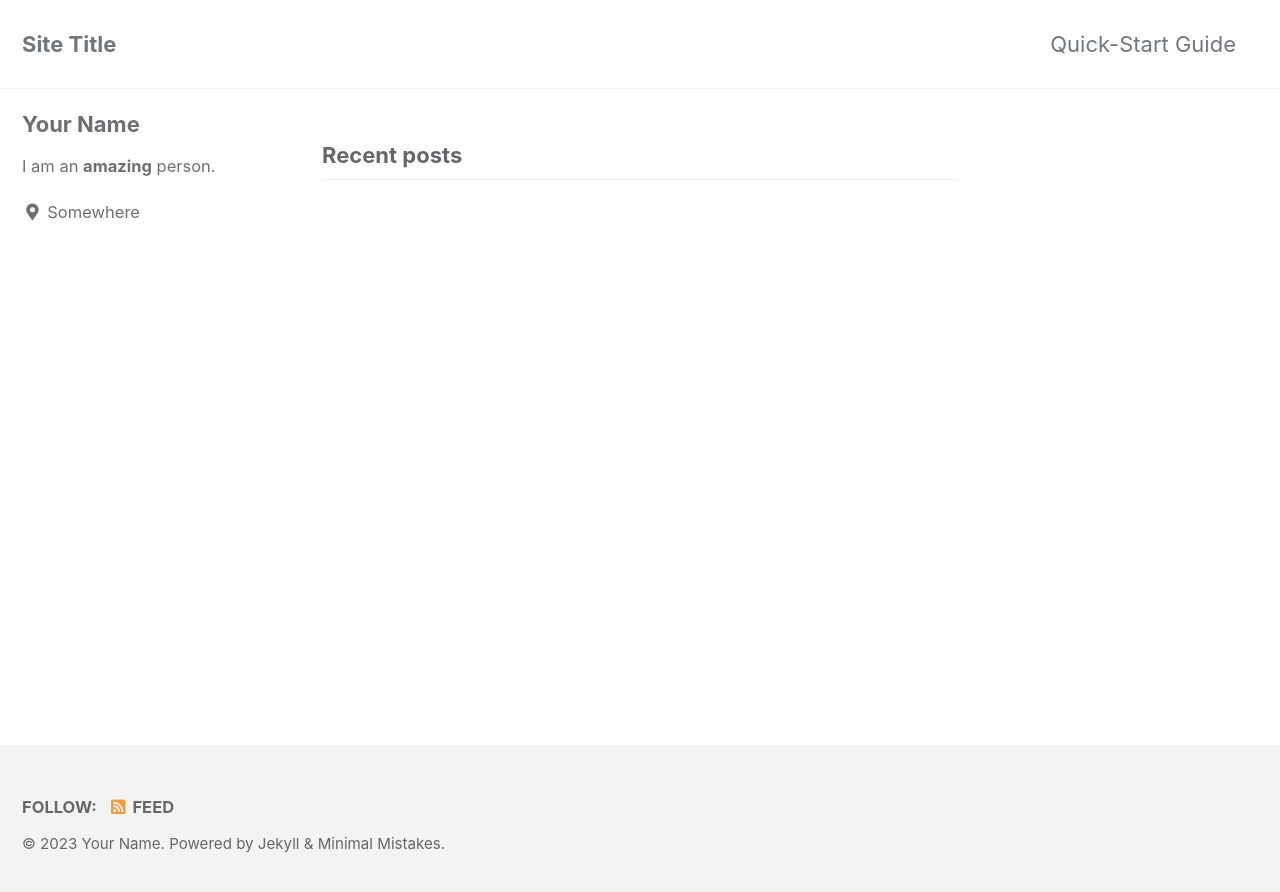
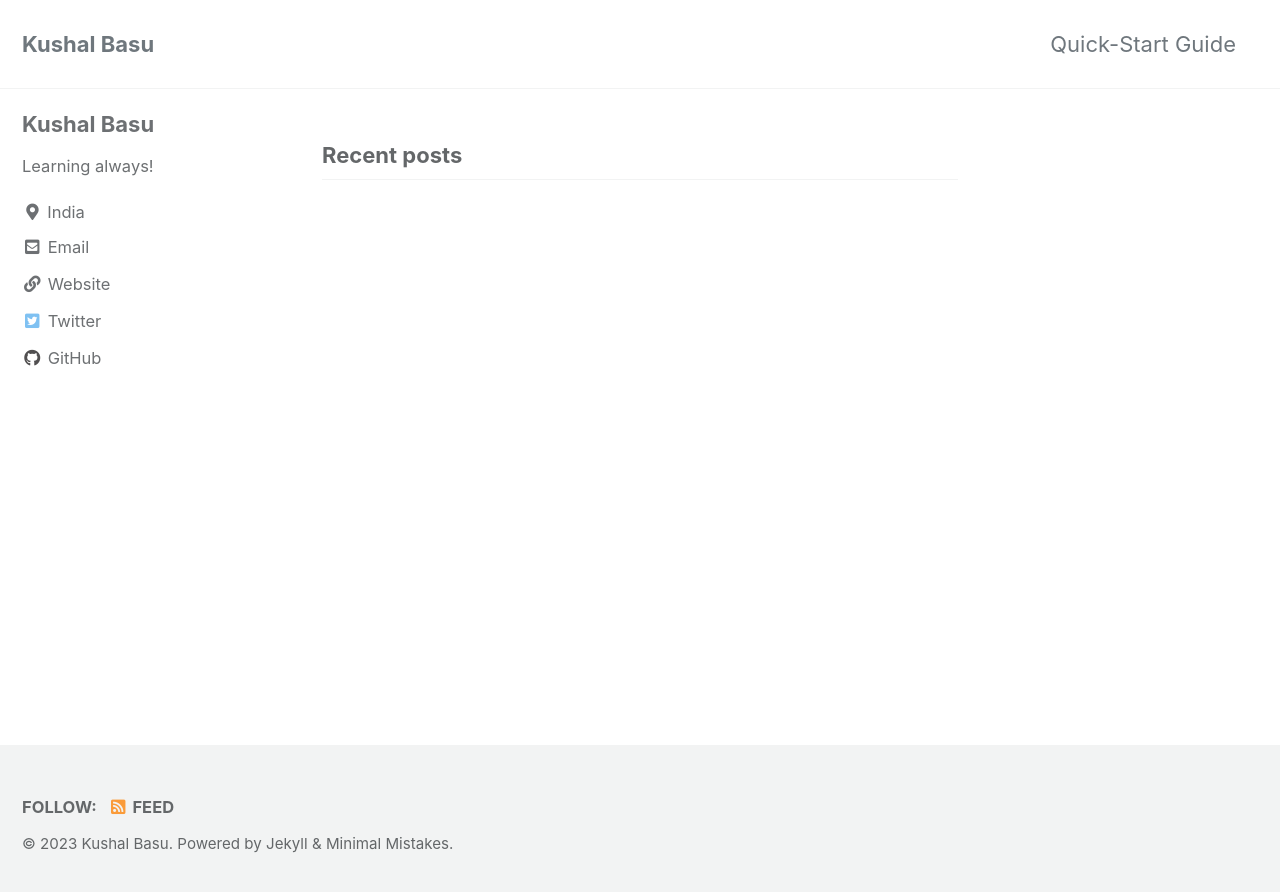
Before and after one commit to KushalB/kushalb.github.io, a Jekyll site: the page built from index.html, in a window 1280 px wide. Shown: the top 892 px of the page. Built offline with Jekyll 4.4.1, drawn with Linux system fonts in a browser that asks for light colours; cached includes are drawn as plain includes; the list of posts is cut into pages by our own code.

Commit message:
config yml update

```diff
--- a/_config.yml
+++ b/_config.yml
@@ -16,12 +16,12 @@ minimal_mistakes_skin    : "default" # "air", "aqua", "contrast", "dark", "dirt"
 
 # Site Settings
 locale                   : "en-US"
-title                    : "Site Title"
+title                    : "Kushal Basu"
 title_separator          : "-"
 subtitle                 : # site tagline that appears below site title in masthead
-name                     : "Your Name"
-description              : "An amazing website."
-url                      : # the base hostname & protocol for your site e.g. "https://mmistakes.github.io"
+name                     : "Kushal Basu"
+description              : "My Dev Journey, Summarised."
+url                      : "kushalb.github.io"
 baseurl                  : # the subpath of your site, e.g. "/blog"
 repository               : # GitHub username/repo-name e.g. "mmistakes/minimal-mistakes"
 teaser                   : # path of fallback teaser image, e.g. "/assets/images/500x300.png"
@@ -104,27 +104,27 @@ analytics:
 
 # Site Author
 author:
-  name             : "Your Name"
+  name             : "Kushal Basu"
   avatar           : # path of avatar image, e.g. "/assets/images/bio-photo.jpg"
-  bio              : "I am an **amazing** person."
-  location         : "Somewhere"
+  bio              : "Learning always!"
+  location         : "India"
   email            :
   links:
     - label: "Email"
       icon: "fas fa-fw fa-envelope-square"
-      # url: "mailto:your.name@email.com"
+      url: "mailto:kushalbasu2@gmail.com"
     - label: "Website"
       icon: "fas fa-fw fa-link"
-      # url: "https://your-website.com"
+      url: "https://kushalbasu.medium.com"
     - label: "Twitter"
       icon: "fab fa-fw fa-twitter-square"
-      # url: "https://twitter.com/"
+      url: "https://twitter.com/kushalsfdx"
     - label: "Facebook"
       icon: "fab fa-fw fa-facebook-square"
       # url: "https://facebook.com/"
     - label: "GitHub"
       icon: "fab fa-fw fa-github"
-      # url: "https://github.com/"
+      url: "https://github.com/KushalB"
     - label: "Instagram"
       icon: "fab fa-fw fa-instagram"
       # url: "https://instagram.com/"
```
